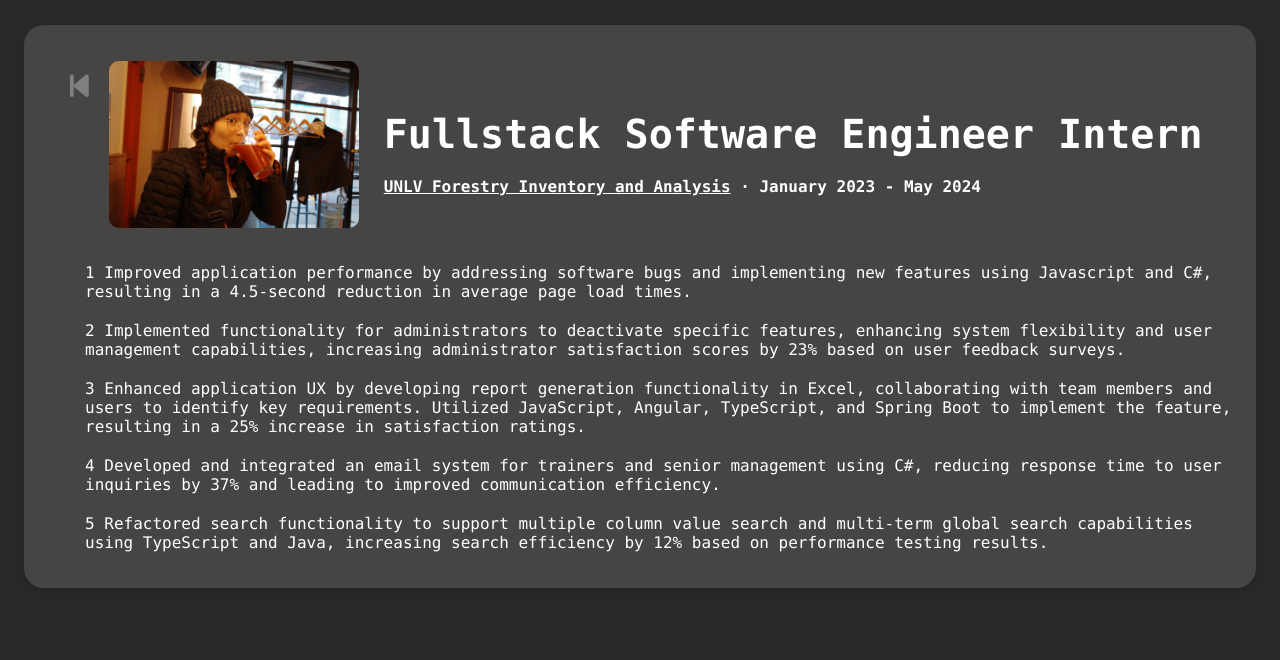
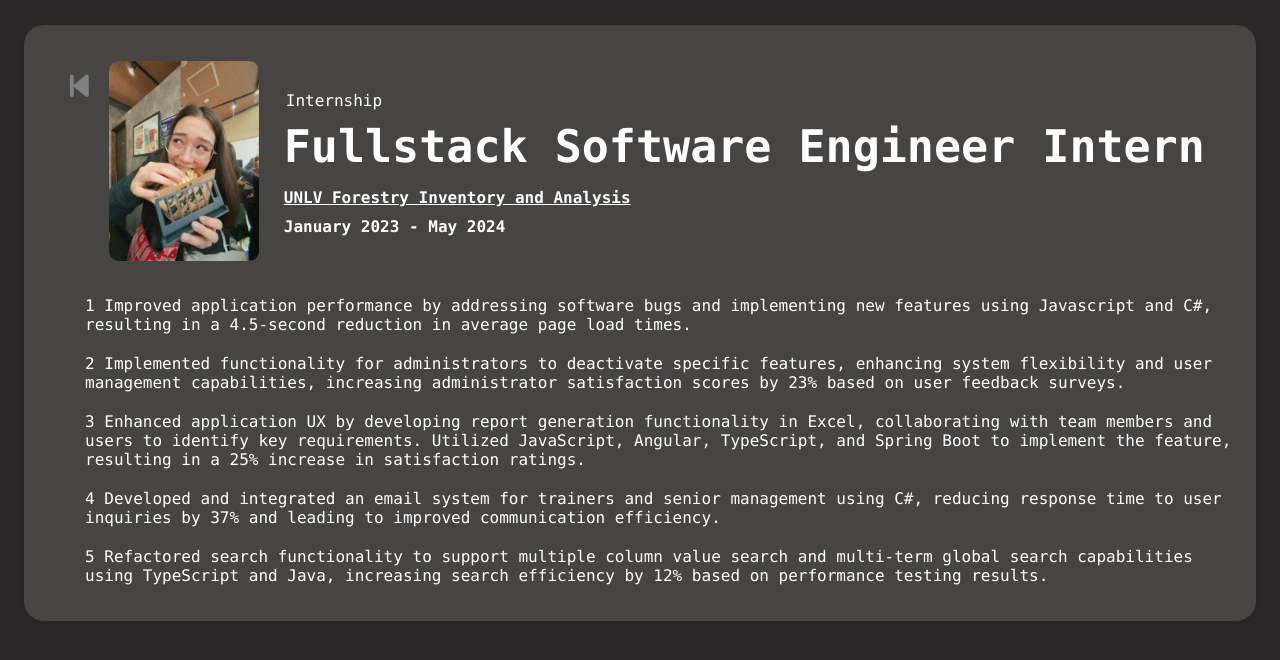
Before and after one commit to mitshelle/mitshelle.github.io, a plain HTML site: page unlvIntern.html in a window 1280 px wide. Drawn offline with Linux system fonts and the light colour scheme.

Commit message:
Updated Pic + Better Title layout
- layout for job titles

```diff
--- a/unlvIntern.html
+++ b/unlvIntern.html
@@ -17,11 +17,15 @@
                 <i class="fa-solid fa-backward-step"
                     style="font-size:30px;color:gray; padding-left: 30px; padding-top: 10px; padding-right: 20px;"></i>
             </a>
-            <img src="img/R0000237.jpeg" alt="cheers!" style="width: 250px; height: fit-content; border-radius: 10px;">
-            <div style="padding-left: 25px">
-                <h1 style="font-size: 40px; padding-bottom: 20px; padding-top: 50px; color: white;">Fullstack
-                    Software Engineer Intern</h1>
-                <a class="linkUnderline" href="https://unlv-fia.github.io/UNLV-FIA-Group/" target="_blank"><h4 style="color: white;">UNLV Forestry Inventory and Analysis</a> · January 2023 - May 2024</h4>
+            <img src="img/ate.jpeg" alt="cheers!" style="width: 150px; height: fit-content; border-radius: 10px;">
+            <div style="padding-left: 25px; padding-top: 30px; color: white;">
+                    <p style="padding-left: 2px; padding-bottom: 10px;">Internship</p>
+                    <h1 style="font-size: 45px; padding-bottom: 15px;">Fullstack
+                        Software Engineer Intern</h1>
+                    <a class="linkUnderline" href="https://unlv-fia.github.io/UNLV-FIA-Group/" target="_blank">
+                        <h4 style="padding-bottom: 10px;">UNLV Forestry Inventory and Analysis
+                    </a></h4>
+                    <h4>January 2023 - May 2024</h4>
             </div>
         </div>
         <div style="display: flex; padding-top: 30px;">
```
Also changed, not shown: nnssIntern.html (+7 -5 lines), quorumResearch.html (+6 -4 lines), unlvFulltime.html (+9 -4 lines), img/IMG_2506.jpeg (deleted), img/IMG_7623.jpeg (deleted), img/R0000237.jpeg (deleted), img/ate.jpeg (renamed from img/01JPPDF2Q5R3826GDSCCF1JRKF-low-res-branded-.jpeg), img/icons8-ipod-old-32.png (deleted), img/sidebar.jpeg (deleted), 2 other files.
